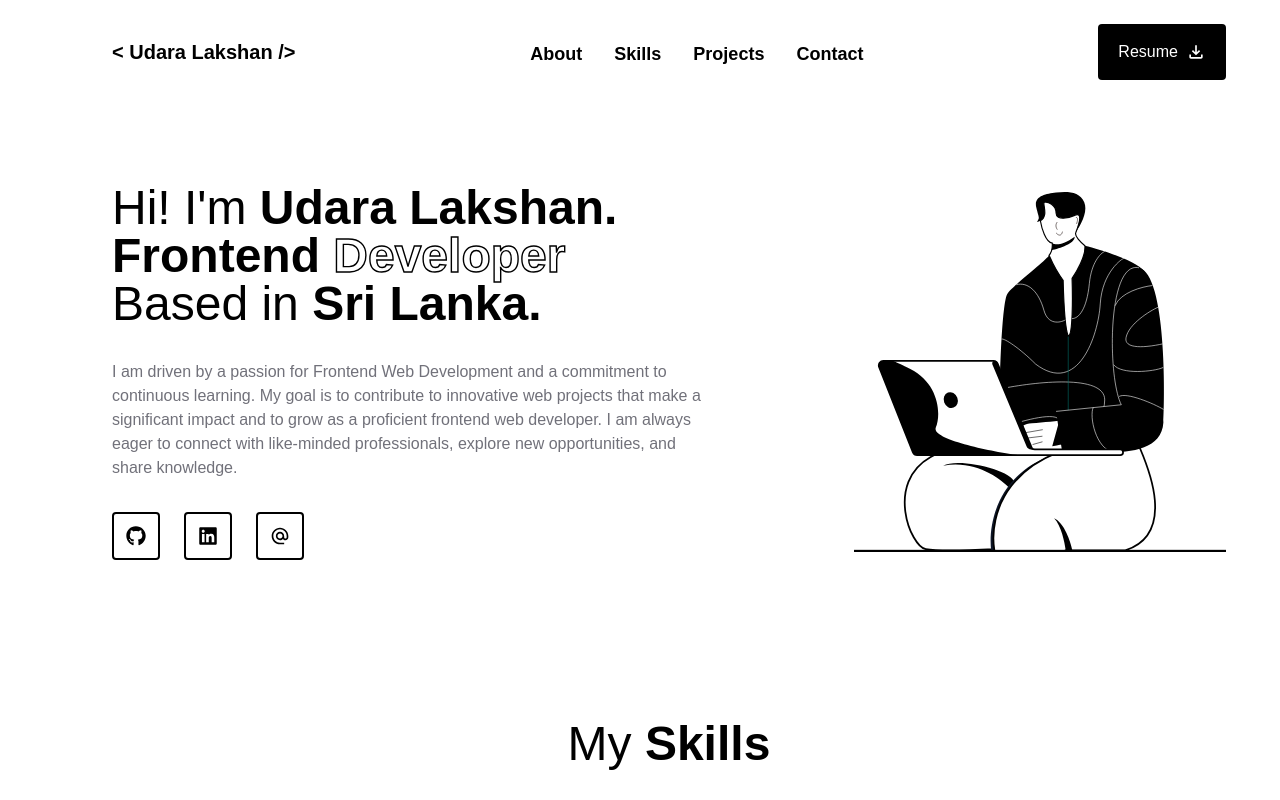
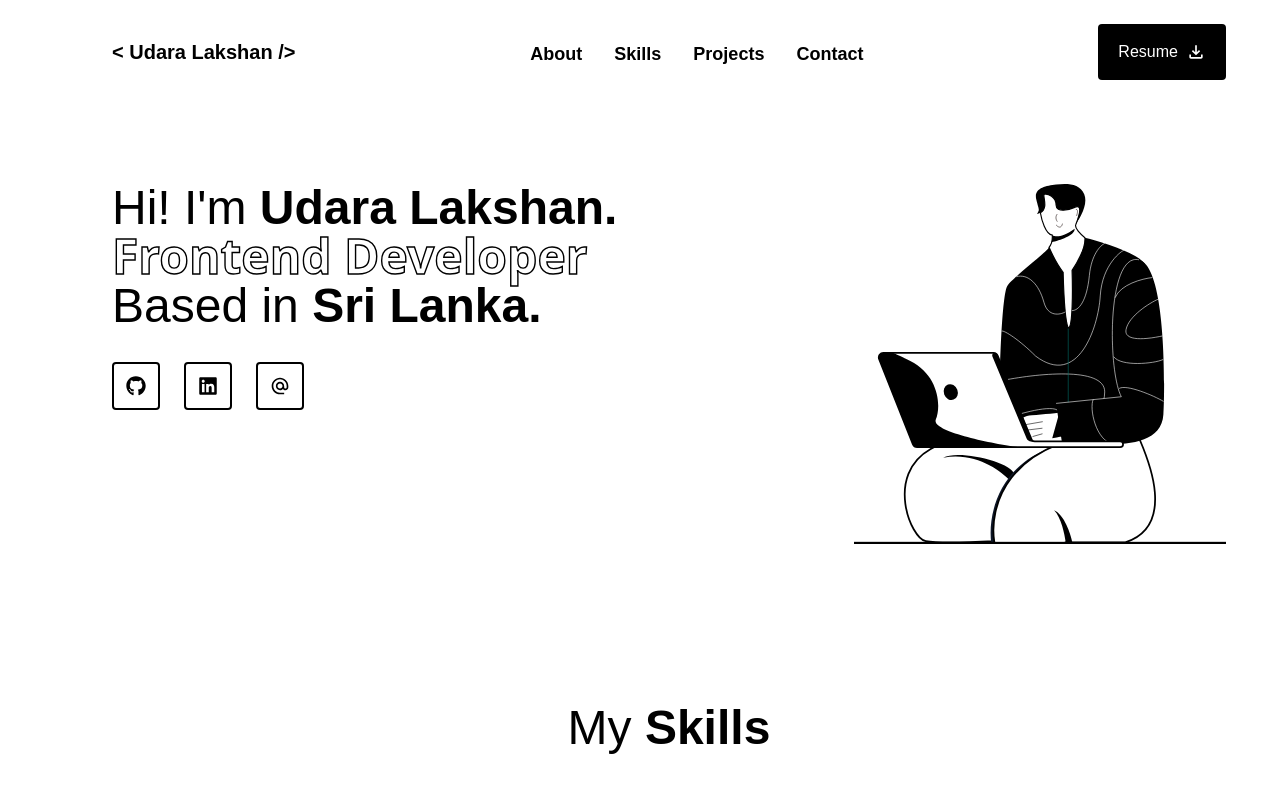
Before and after one commit to udara885/udara885.github.io, a React (Vite) app: page / in a window 1280 px wide. Shown: the top 800 px of the page. Built offline with nearby package versions, Linux system fonts and the light colour scheme.

Commit message:
changed font design

```diff
--- a/src/components/Hero.jsx
+++ b/src/components/Hero.jsx
@@ -166,11 +166,10 @@ const Hero = () =>
           <div className="text-3xl md:text-5xl">
             <h1>Hi! { "I'm" } <span className="font-extrabold">Udara Lakshan.</span></h1>
             <h1 className="font-extrabold">
-              Frontend <span className="text-stroke font-extrabold">Developer</span>
+              <span className="text-stroke font-extrabold font-serif md:font-sans">Frontend Developer</span>
             </h1>
             <h1>Based in <span className="font-extrabold">Sri Lanka.</span></h1>
           </div>
-          <p className="text-zinc-500 leading-6">I am driven by a passion for Frontend Web Development and a commitment to continuous learning. My goal is to contribute to innovative web projects that make a significant impact and to grow as a proficient frontend web developer. I am always eager to connect with like-minded professionals, explore new opportunities, and share knowledge.</p>
           <Socials />
         </div>
       </div>
```
